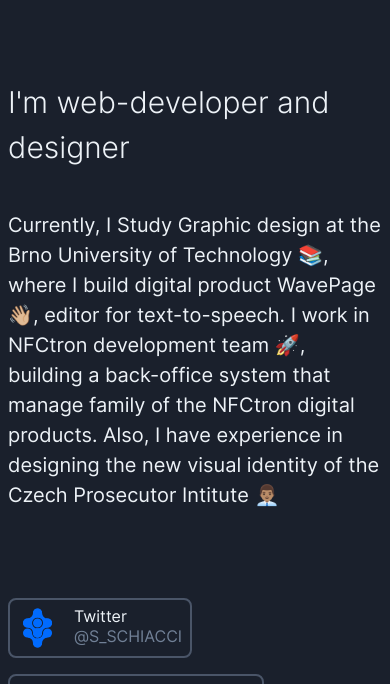
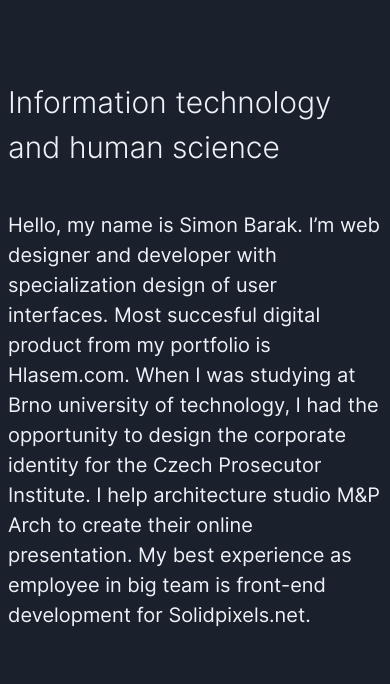
Before and after one commit to SimonBarak/personal, a Jekyll site: the page built from index.markdown, in a window 390 px wide. Shown: the top 684 px of the page. Built offline with Jekyll 4.4.1, drawn with Linux system fonts in a browser that asks for light colours; comment, search, counter and statistics services are not loaded; some of the changed text lies outside the part shown.

Commit message:
update the personal portfolio

```diff
--- a/_layouts/project-index-developer.html
+++ b/_layouts/project-index-developer.html
@@ -3,103 +3,23 @@
 ---
 
 <!-- -  -->
-
 <section class="pt-20 pb-10 blure-in">
   <div class="mx-auto px-2 md:max-w-2xl lg:max-w-5xl">
     <h1 class="mb-10 text-3xl md:text-6xl font-light">{{ page.headline }}</h1>
-    <div class="max-w-2xl text-xl">{{ content }}</div>
-  </div>
-</section>
-<section class="py-10 blure-in">
-  <div class="md:max-w-2xl lg:max-w-5xl mx-auto">
-    <div class="flex flex-wrap items-baseline">
-      <a
-        class="flex block cursor-pointer border-2 border-gray-700 hover:border-blue-500 items-center rounded-lg p-2 m-2"
-        href="https://twitter.com/S_SCHIACCI"
-      >
+    <div class="max-w-2xl text-xl mb-10">{{ content }}</div>
+    <!-- <div>
+      <div class="flex items-center mb-10">
         <img
-          class="w-10 h-10 rounded-full mr-4"
-          src="/assets/img/logo.svg"
-          alt="Simon Barak Avatar"
+          src="assets/img/identity.jpg"
+          alt="Portait of Simon Barak"
+          class="rounded-full overflow-hidden border-2 border-gray-400 w-20"
         />
-        <div class="">
-          <div class="leading-none">Twitter</div>
-          <div class="text-gray-600">
-            <span>@S_SCHIACCI</span>
-          </div>
+        <div class="text-left ml-4">
+          <p class="font-bold">Šimon Bařák</p>
+          <p class="">Web Developer</p>
         </div>
-      </a>
-      <a
-        class="flex block cursor-pointer border-2 border-gray-700 hover:border-blue-500 items-center rounded-lg p-2 m-2"
-        href="mailto:simon@loners.company"
-      >
-        <img
-          class="w-10 h-10 rounded-full mr-4"
-          src="/assets/ico/icon-mail.svg"
-          alt="Avatar of Jonathan Reinink"
-        />
-        <div class="">
-          <div class="leading-none">E-mail</div>
-          <div class="text-gray-600">
-            <span>simon@loners.company</span>
-          </div>
-        </div>
-      </a>
-    </div>
-  </div>
-  <div class="md:max-w-2xl lg:max-w-5xl mx-auto">
-    <div class="flex flex-wrap items-baseline">
-      <a
-        class="flex block cursor-pointer border-2 border-gray-700 hover:border-blue-500 items-center rounded-lg p-2 m-2"
-        href="https://github.com/simonbarak"
-      >
-        <img
-          class="w-10 h-10 rounded-full mr-4"
-          src="/assets/ico/icon-github.svg"
-          alt="github icon"
-        />
-        <div class="">
-          <div class="leading-none">GitHub</div>
-          <div class="text-gray-600">
-            <span>/SimonBarak</span>
-          </div>
-        </div>
-      </a>
-
-      <a
-        class="flex block cursor-pointer border-2 border-gray-700 hover:border-blue-500 items-center rounded-lg p-2 m-2"
-        href="https://www.behance.net/simon-barak"
-      >
-        <img
-          class="w-10 h-10 rounded-full mr-4"
-          src="/assets/ico/icon-behance.svg"
-          alt="Behance Icon"
-        />
-        <div class="">
-          <div class="leading-none">Behance</div>
-          <div class="text-gray-600">
-            <span>/simon-barak</span>
-          </div>
-        </div>
-      </a>
-
-      <a
-        class="flex block cursor-pointer border-2 border-gray-700 hover:border-blue-500 items-center rounded-lg p-2 m-2"
-        href="https://www.linkedin.com/in/simon-barak/"
-      >
-        <img
-          class="w-10 h-10 rounded-full mr-4"
-          src="/assets/ico/icon-linkedin.svg"
-          alt="Behance Icon"
-        />
-        <div class="">
-          <div class="leading-none">LinkedIn</div>
-          <div class="text-gray-600">
-            <span>/simon-barak</span>
-          </div>
-        </div>
-      </a>
-    </div>
+      </div>
+    </div> -->
   </div>
 </section>
 <!-- -  -->
@@ -107,7 +27,7 @@
   {%- for item in site.projects -%} {%- if item.mobile-images[0] -%} {%- include
   mobile-mockup.html -%} {%- endif -%}{%- endfor -%}
 </section>
-<section>
+<!-- <section>
   <div class="py-10 md:py-20">
     <div class="desktop-mockup m-auto">
       <div>
@@ -118,16 +38,168 @@
       </div>
     </div>
   </div>
+</section> -->
+
+<section class="py-10 blure-in text-center md:text-left">
+  <div class="md:max-w-2xl lg:max-w-5xl mx-auto mb-10">
+    <div class="text-sm p-2 m-2 text-gray-400">See my work on social media</div>
+    <div class="flex flex-wrap items-baseline justify-center md:justify-start">
+      <a
+        class="
+          flex
+          cursor-pointer
+          border-2 border-gray-700
+          hover:border-blue-500
+          items-center
+          rounded-lg
+          py-2
+          px-4
+          m-2
+        "
+        href="https://twitter.com/S_SCHIACCI"
+      >
+        <img
+          class="w-10 h-10 mr-4"
+          src="/assets/ico/icon-twitter.svg"
+          alt="Simon Barak Avatar"
+        />
+        <div class="">
+          <div class="leading-none text-lg">Twitter</div>
+        </div>
+      </a>
+      <a
+        class="
+          flex
+          cursor-pointer
+          border-2 border-gray-700
+          hover:border-blue-500
+          items-center
+          rounded-lg
+          py-2
+          px-4
+          m-2
+        "
+        href="https://twitter.com/S_SCHIACCI"
+      >
+        <img
+          class="w-10 h-10 mr-4"
+          src="/assets/ico/icon-instagram.svg"
+          alt="Simon Barak Avatar"
+        />
+        <div class="">
+          <div class="leading-none text-lg">Instagram</div>
+        </div>
+      </a>
+      <a
+        class="
+          flex
+          cursor-pointer
+          border-2 border-gray-700
+          hover:border-blue-500
+          items-center
+          rounded-lg
+          py-2
+          px-4
+          m-2
+        "
+        href="https://www.linkedin.com/in/simon-barak/"
+      >
+        <img
+          class="w-10 h-10 rounded-full mr-4"
+          src="/assets/ico/icon-linkedin.svg"
+          alt="Behance Icon"
+        />
+        <div class="">
+          <div class="leading-none text-lg">LinkedIn</div>
+        </div>
+      </a>
+      <a
+        class="
+          flex
+          cursor-pointer
+          border-2 border-gray-700
+          hover:border-blue-500
+          items-center
+          rounded-lg
+          py-2
+          px-4
+          m-2
+        "
+        href="https://github.com/simonbarak"
+      >
+        <img
+          class="w-10 h-10 rounded-full mr-4"
+          src="/assets/ico/icon-github.svg"
+          alt="github icon"
+        />
+        <div class="">
+          <div class="leading-none text-lg">GitHub</div>
+        </div>
+      </a>
+
+      <a
+        class="
+          flex
+          cursor-pointer
+          border-2 border-gray-700
+          hover:border-blue-500
+          items-center
+          rounded-lg
+          py-2
+          px-4
+          m-2
+        "
+        href="https://www.behance.net/simon-barak"
+      >
+        <img
+          class="w-10 h-10 rounded-full mr-4"
+          src="/assets/ico/icon-behance.svg"
+          alt="Behance Icon"
+        />
+        <div class="">
+          <div class="leading-none text-lg">Behance</div>
+        </div>
+      </a>
+    </div>
+  </div>
+
+  <div class="md:max-w-2xl lg:max-w-5xl mx-auto">
+    <div class="text-sm p-2 m-2 text-gray-400">Contact</div>
+    <div class="flex flex-wrap items-baseline justify-center md:justify-start">
+      <a
+        class="
+          flex
+          cursor-pointer
+          border-2 border-gray-700
+          hover:border-blue-500
+          items-center
+          rounded-lg
+          py-2
+          px-4
+          m-2
+        "
+        href="mailto:simon@hlasem.com"
+      >
+        <img
+          class="w-10 h-10 rounded-full mr-4"
+          src="/assets/ico/icon-mail.svg"
+          alt="Avatar of Jonathan Reinink"
+        />
+        <div class="">
+          <div class="leading-none text-lg">simon@hlasem.com</div>
+        </div>
+      </a>
+    </div>
+  </div>
 </section>
 
-<section class="py-10">
+<section class="py-10 mb-40">
   <div class="md:max-w-2xl lg:max-w-5xl mx-auto">
-    <h2 class="mb-3 text-3xl md:text-6xl font-light">Tool box</h2>
+    <h2 class="text-sm p-2 m-2 text-gray-400">Tool box</h2>
     {%- include tool-box.html -%}
   </div>
 </section>
-
-<section class="py-10 lg:pb-40">
+<!-- <section class="py-10 lg:pb-40">
   <div class="md:max-w-2xl lg:max-w-5xl mx-auto">
     <h2 class="mb-3 text-3xl md:text-6xl font-light">Links</h2>
 
@@ -155,7 +227,7 @@
           >
           <a href="https://t.co/fwvwKH9UCn">pic.twitter.com/fwvwKH9UCn</a>
         </p>
-        &mdash; Šimon Bařák (@S_SCHIACCI)
+        &mdash; Šimon Bařák
         <a
           href="https://twitter.com/S_SCHIACCI/status/1278723414677696514?ref_src=twsrc%5Etfw"
           >July 2, 2020</a
@@ -168,4 +240,4 @@
       ></script>
     </div>
   </div>
-</section>
+</section> -->
--- a/dist/main.css
+++ b/dist/main.css
@@ -871,6 +871,10 @@
   font-weight: 500;
 }
 
+.font-bold {
+  font-weight: 700;
+}
+
 .h-10 {
   height: 2.5rem;
 }
@@ -974,8 +978,16 @@
   margin-right: 1rem;
 }
 
+.ml-4 {
+  margin-left: 1rem;
+}
+
 .mb-10 {
   margin-bottom: 2.5rem;
+}
+
+.mb-40 {
+  margin-bottom: 10rem;
 }
 
 .max-w-xs {
@@ -1212,6 +1224,10 @@
   table-layout: auto;
 }
 
+.text-left {
+  text-align: left;
+}
+
 .text-center {
   text-align: center;
 }
@@ -1232,12 +1248,6 @@
   color: rgba(203, 213, 224, var(--text-opacity));
 }
 
-.text-gray-600 {
-  --text-opacity: 1;
-  color: #718096;
-  color: rgba(113, 128, 150, var(--text-opacity));
-}
-
 .text-gray-800 {
   --text-opacity: 1;
   color: #2d3748;
@@ -1270,6 +1280,10 @@
 
 .w-16 {
   width: 4rem;
+}
+
+.w-20 {
+  width: 5rem;
 }
 
 .w-24 {
@@ -1473,6 +1487,10 @@
     display: inline;
   }
 
+  .md\:justify-start {
+    justify-content: flex-start;
+  }
+
   .md\:text-4xl {
     font-size: 2.25rem;
   }
@@ -1496,6 +1514,10 @@
 
   .md\:top-0 {
     top: 0;
+  }
+
+  .md\:text-left {
+    text-align: left;
   }
 
   .md\:text-center {
--- a/index.markdown
+++ b/index.markdown
@@ -1,12 +1,12 @@
 ---
 layout: project-index-developer
 title: Šimon Bařák
-description: I'm web-developer and designer
-headline: I'm web-developer and designer
+description: Information technology and human science
+headline: Information technology and human science
 thumb: "/v1611261669/loners/og-file.jpg"
 # thumb: "/v1600377921/loners/og-files_n9utxt.jpg"
 ---
 
-Currently, I Study Graphic design at the Brno University of Technology 📚, where I build digital product [WavePage](https://wavepage.app/){:.text-blue-500} 👋🏼, editor for text-to-speech. I work in [NFCtron development team](https://www.nfctron.com/){:.text-blue-500} 🚀, building a back-office system that manage family of the NFCtron digital products. Also, I have experience in designing the new visual identity of the [Czech Prosecutor Intitute](https://www.behance.net/gallery/96467527/Czech-Prosecutor-Institute/){:.text-blue-500} 👨🏽‍💼
+Hello, my name is Simon Barak. I'm web designer and developer with specialization design of user interfaces. Most succesful digital product from my portfolio is [Hlasem.com](https://hlasem.com/){:.text-blue-500}. When I was studying at Brno university of technology, I had the opportunity to design the corporate identity for the [Czech Prosecutor Institute](https://www.behance.net/gallery/96467527/Czech-Prosecutor-Institute/){:.text-blue-500}. I help architecture studio [M&P Arch](https://mparch.cz/){:.text-blue-500} to create their online presentation. My best experience as employee in big team is front-end development for [Solidpixels.net.](https://www.solidpixels.net){:.text-blue-500}
 
 <!-- Currently I'm developing [WavePage](https://wavepage.app/){:.text-blue-500} 👋🏼, editor for text-to-speech. Collaborating on visual comunication of the [Czech Prosecutor Intitute](https://www.behance.net/gallery/96467527/Czech-Prosecutor-Institute/){:.text-blue-500} 👨🏽‍💼 and I have one more year to finish studies of digital product at [Brno University of Technology](https://www.vutbr.cz/en/){:.text-blue-500} 📚 -->
--- a/package.json
+++ b/package.json
@@ -1,5 +1,5 @@
 {
-  "name": "Archive-loners",
+  "name": "simon-barak",
   "version": "1.0.0",
   "main": "index.js",
   "repository": "https://github.com/lonersCompany/archive-loners.git",
@@ -8,7 +8,7 @@
   "scripts": {
     "prod": "NODE_ENV=production webpack",
     "dev": "NODE_ENV=development webpack --watch",
-    "start": "Code . | NODE_ENV=development webpack --watch | bundle exec jekyll serve --trace"
+    "start": "Code . | bundle exec jekyll serve --trace"
   },
   "dependencies": {
     "@tailwindcss/typography": "^0.2.0",
```
Also changed, not shown: _includes/desktop-mockup.html (added, +28 -0 lines), _projects/nsz-blog.md (+1 -1 lines), assets/ico/icon-instagram.svg (added), assets/ico/icon-twitter.svg (added), 1 other file.
